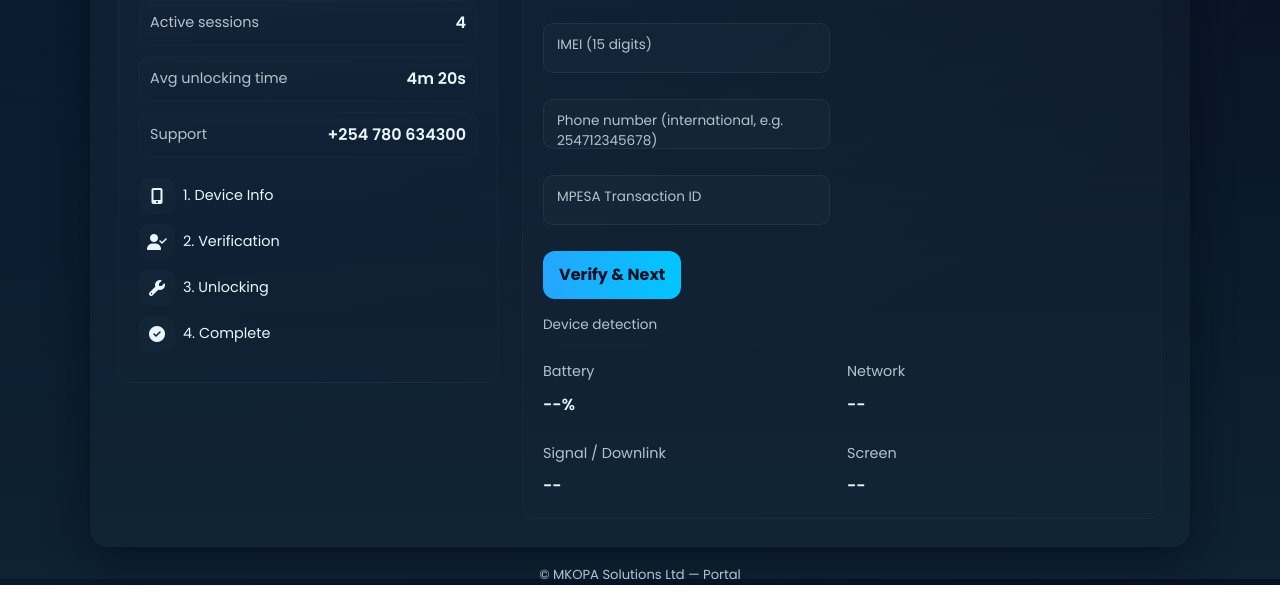
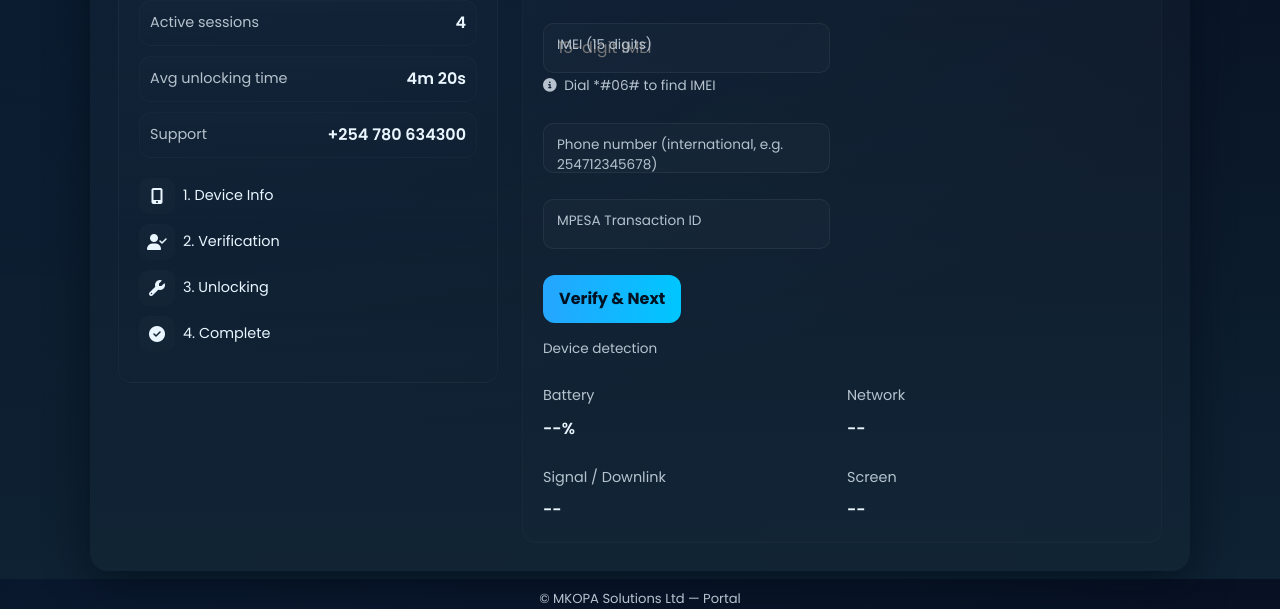
Before and after one commit to spxbuoy/mkopo, a plain HTML site: page index.html in a window 1280 px wide. Shown: the part 221-830 px from the top of the page. Before the commit the page ends 806 px from the top, so only its background shows below. Drawn offline with nearby package versions, Linux system fonts and the light colour scheme.

Commit message:
Enhance IMEI input field with validation and info
Updated IMEI input field with improved attributes and guidance.

```diff
--- a/index.html
+++ b/index.html
@@ -125,12 +125,21 @@
             </div>
           </div>
 
-          <div class="col-md-6">
-            <div class="field">
-              <input id="imei" placeholder=" " inputmode="numeric" pattern="\\d{15}" maxlength="15" required>
-              <label for="imei">IMEI (15 digits)</label>
-            </div>
-          </div>
+<div class="col-md-6">
+  <div class="field">
+    <input
+      id="imei"
+      placeholder="15-digit IMEI"
+      inputmode="numeric"
+      pattern="[0-9]{15}"
+      maxlength="15"
+      required
+      oninput="this.value = this.value.replace(/[^0-9]/g, '')">
+    <label for="imei">IMEI (15 digits)</label>
+    <small class="muted small"><i class="fas fa-info-circle me-1"></i> Dial *#06# to find IMEI</small>
+  </div>
+</div>
+
 
           <div class="col-md-6">
             <div class="field">
```
